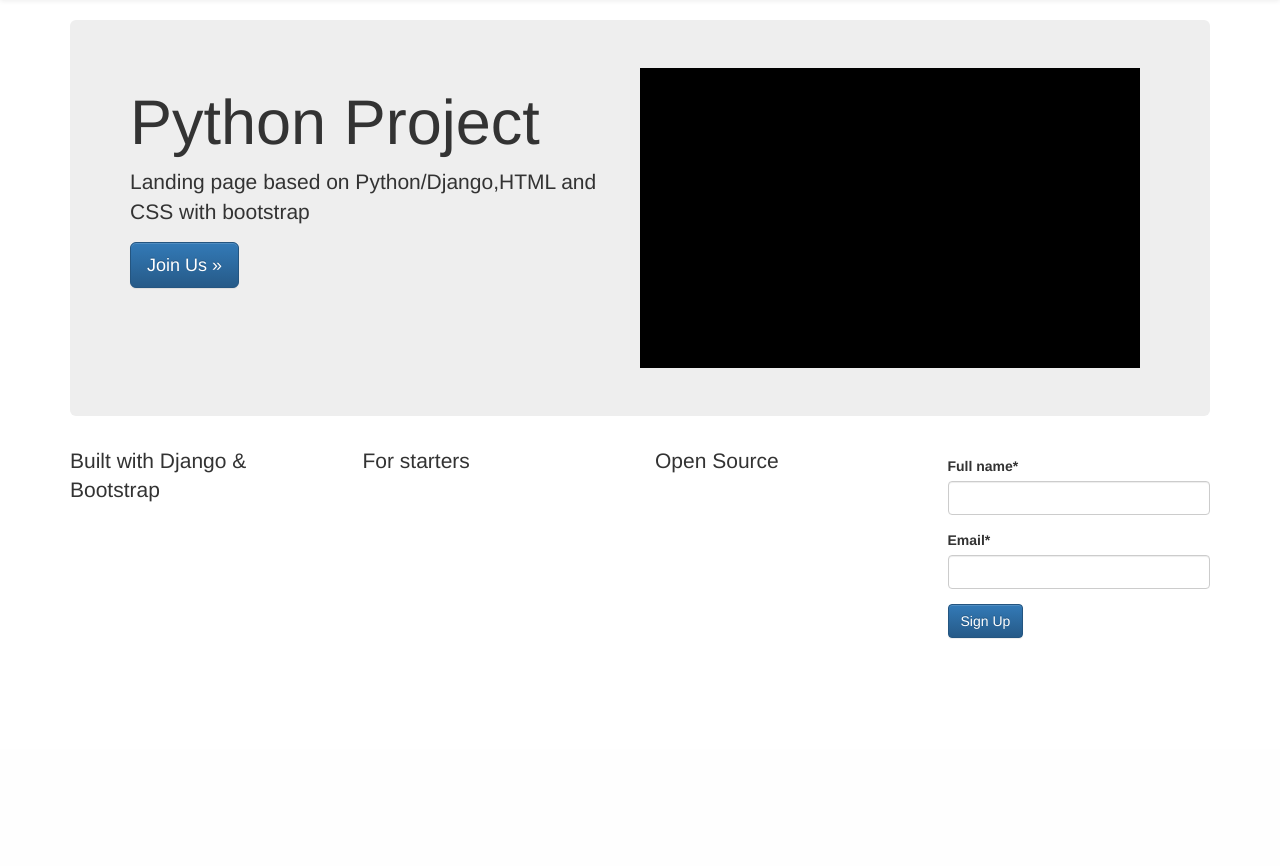
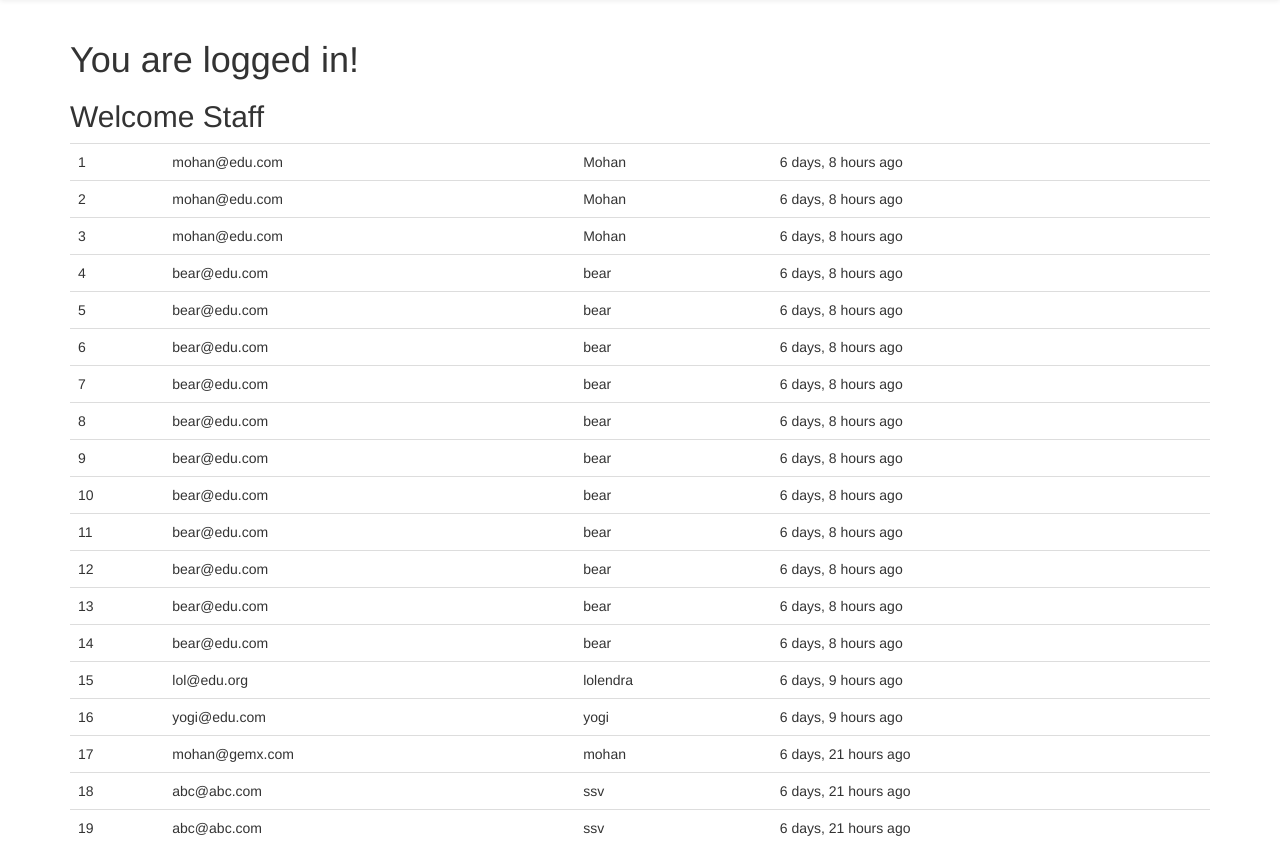
Before and after one commit to yogesh-/landing_page, a Django app: page / in a window 1280 px wide. Shown: the part 51-917 px from the top of the page. Before the commit the page ends 690 px from the top, so only its background shows below. Run offline with Django 3.2, Linux system fonts and the light colour scheme; a user stored in the database is signed in; data comes from the database, SQL or seed files in the repository; both versions use the stored data as it was after the commit; some libraries are stand-ins or nearby versions.

Commit message:
some design changes

```diff
--- a/src/newsletter/views.py
+++ b/src/newsletter/views.py
@@ -1,53 +1,84 @@
 from django.conf import settings
 from django.core.mail import send_mail
 from django.shortcuts import render
+
 from .forms import ContactForm, SignUpForm
+from .models import SignUp
+
 # Create your views here.
 def home(request):
-	title = 'Welcome'
+	title = 'Sign Up Now'
 	form = SignUpForm(request.POST or None)
 	context = {
-		"template_title":title,
-		"form":form
+		"title": title,
+		"form": form
 	}
 	if form.is_valid():
+		#form.save()
+		#print request.POST['email'] #not recommended
 		instance = form.save(commit=False)
-		if not instance.full_name:
-			instance.full_name = "Chuck"
+
+		full_name = form.cleaned_data.get("full_name")
+		if not full_name:
+			full_name = "New full name"
+		instance.full_name = full_name
+		# if not instance.full_name:
+		# 	instance.full_name = "Justin"
 		instance.save()
 		context = {
-			"title":"Thank You"
+			"title": "Thank you"
 		}
 
-	return render(request,"home.html",context)
+	if request.user.is_authenticated() and request.user.is_staff:
+		#print(SignUp.objects.all())
+		# i = 1
+		# for instance in SignUp.objects.all():
+		# 	print(i)
+		# 	print(instance.full_name)
+		# 	i += 1
+
+		queryset = SignUp.objects.all().order_by('-timestamp') #.filter(full_name__iexact="Justin")
+		#print(SignUp.objects.all().order_by('-timestamp').filter(full_name__iexact="Justin").count())
+		context = {
+			"queryset": queryset
+		}
+
+	return render(request, "home.html", context)
+
+
 
 def contact(request):
 	title = 'Contact Us'
+	title_align_center = True
 	form = ContactForm(request.POST or None)
 	if form.is_valid():
-		# for key,value in form.cleaned_data.iteritems():
-		# 	print key,value
-
+		# for key, value in form.cleaned_data.iteritems():
+		# 	print key, value
+		# 	#print form.cleaned_data.get(key)
 		form_email = form.cleaned_data.get("email")
 		form_message = form.cleaned_data.get("message")
 		form_full_name = form.cleaned_data.get("full_name")
 		# print email, message, full_name
-		subject = 'site contact form'
+		subject = 'Site contact form'
 		from_email = settings.EMAIL_HOST_USER
-		to_email = 'yogesh.gupta38@gmail.com'
-		contact_message = "%s : %s via %s"%(
-			form_full_name,
-			form_message,
-			form_email
-			)
+		to_email = [from_email, 'youotheremail@email.com']
+		contact_message = "%s: %s via %s"%(
+				form_full_name,
+				form_message,
+				form_email)
+		some_html_message = """
+		<h1>hello</h1>
+		"""
 		send_mail(subject,
-			contact_message,
-			from_email,
-			[to_email],
-			fail_silently=True
-			)
+				contact_message,
+				from_email,
+				to_email,
+				html_message=some_html_message,
+				fail_silently=True)
+
 	context = {
-		"form" : form,
+		"form": form,
 		"title": title,
+		"title_align_center": title_align_center,
 	}
-	return render(request,"forms.html",context)
+	return render(request, "forms.html", context)
--- a/src/static_in_pro/our_static/css/navbar-static-top.css
+++ b/src/static_in_pro/our_static/css/navbar-static-top.css
@@ -3,5 +3,7 @@ body {
 }
 
 .navbar-static-top {
-  margin-bottom: 19px;
+  margin-bottom: 250px;
+  background-color: #A22222;
+
 }
--- a/src/templates/base.html
+++ b/src/templates/base.html
@@ -43,11 +43,11 @@
 
     <!-- Static navbar -->
     {% include 'navbar.html' %}
-
+    {% block jumbotron %}
+      {% endblock %}
 
     <div class="container">
-      {% block jumbotron %}
-      {% endblock %}
+
       <!-- Main component for a primary marketing message or call to action -->
       {% block content %}
       {% endblock %}
--- a/src/templates/forms.html
+++ b/src/templates/forms.html
@@ -6,7 +6,6 @@
 {% if title %}
 <div class='row'>
 <div class='col-sm-6'>
-
 <h1 class='text-align-center'>{{title}}</h1>
 </div>
 </div>
--- a/src/templates/home.html
+++ b/src/templates/home.html
@@ -1,50 +1,114 @@
 {% extends "base.html" %}
 {% load crispy_forms_tags %}
+{% load staticfiles %}
 
-{% block head_title %} Welcome | {% endblock %}
+
+{% block head_title %}Welcome | {{ block.super }}{% endblock %}
+
+<style>
+{% block style %}
+.navbar-static-top {
+  margin-bottom: 0px !important;
+}
+.jumbotron {
+  background-color:#0E3D14;
+  color: #FFF;
+}
+{% endblock %}
+</style>
+
+
 
 {% block jumbotron %}
+ {% if not request.user.is_authenticated %}
+
 <div class="jumbotron">
-	<div class='row'>
+ <div class="container">
+  <div class="row">
     <div class='col-sm-6'>
-        <h1>Python Project</h1>
-        <!--<p>This example is a quick exercise to illustrate how the default, static and fixed to top navbar work. It includes the responsive CSS and HTML, so it also adapts to your viewport and device.</p>-->
-        <p>Landing page based on Python/Django,HTML and CSS with bootstrap</p>
+    <h1>Try Django 1.8</h1>
+    <p>The MVP Landing project is designed to get your project started. The goal is to help you launch as soon as possible with the least amount of investment using time or money. Join Us today.</p>
     <p>
     <a class="btn btn-lg btn-primary" href="" role="button">Join Us &raquo;</a>
     </p>
     </div>
-        <div class='col-md-6' style="background-color:black;height:300px;width:500px">
+    <div class='col-sm-6' >
+      <iframe width="560" height="315" src="https://www.youtube.com/embed/2uLYO1LUf6Q" frameborder="0" allowfullscreen></iframe>
+
     </div>
     </div>
   </div>
+ </div>
+ {% endif %}
 {% endblock %}
 
 
+
+
 {% block content %}
+ {% if request.user.is_authenticated %}
+<h1>You are logged in!</h1>
+
+  {% if queryset %}
+  <h2>Welcome Staff</h2>
+  <table class='table'>
+  {% for instance in queryset %}
+    <tr><td>{{ forloop.counter }}</td><td>{{ instance.email }}</td><td>{{ instance.full_name }}</td><td>{{ instance.timestamp|timesince }} ago</td></tr>
+    {% if instance.email == "abc@gmail.edu" %}
+    <tr><td>is equal</td></tr>
+    {% endif %}
+  {% endfor %}
+  </table>
+
+  {% endif %}
+
+ {% else %}
 <div class="row">
-  <div class="col-xs-3 pull-right">
 
-<p class='user'>{{ title }} </p>
-<!--{{user}}
-{{request.user}}-->
+  <div class="col-sm-3 pull-right">
 
-<form method='POST' action =''>{%csrf_token%}
-{{ form | crispy }}
-<input class='btn btn-primary'    type = 'submit' value='Sign Up'/>
+      <p class='lead text-align-center'>{{ title }}</p>
 
+      <form method='POST' action=''>{% csrf_token %}
+      {{ form|crispy }}
+
+      <input class='btn btn-primary' type='submit' value='Sign Up' />
 
       </form>
   </div>
+
   <div class='col-sm-3'>
-<p class='lead'>Built with Django &amp; Bootstrap </p>
-</div>
-<div class='col-sm-3'>
-<p class='lead'>For starters</p>
-</div>
-<div class='col-sm-3'>
-<p class='lead'>Open Source</p>
+<p class='lead text-align-center'>Django &amp; Bootstrap</p>
+      <img src='{% static "img/marketing1.jpg" %}' class='img-responsive' />
 </div>
 
+<div class='col-sm-3'>
+<p class='lead text-align-center'>Created for Starters
+<br/>
+<span class='fa-stack fa-lg fa-5x'>
+<i class='fa fa-comment-o fa-stack-2x'></i>
+<i style='color:yellow;' class="fa fa-bolt fa-stack-1x"></i>
+
+</span>
+</p>
+
 </div>
+
+<div class='col-sm-3'>
+<p class='lead text-align-center'>Always Open Source <br/><br/>
+
+<span class="fa-stack fa-lg fa-5x">
+<i class="fa fa-circle-o-notch fa-stack-2x"></i>
+  <!-- <i class="fa fa-square-o fa-stack-2x"></i> -->
+  <i class="fa fa-github fa-stack-1x"></i>
+</span>
+</p>
+
+
+</div>
+
+
+</div>
+{% endif %}
+
 {% endblock %}
```
Also changed, not shown: src/templates/about.html (added, +13 -0 lines), src/templates/head_css.html (added, +20 -0 lines), src/db.sqlite3, 2 other files. Lines whose indentation alone changed are shown as unchanged.
